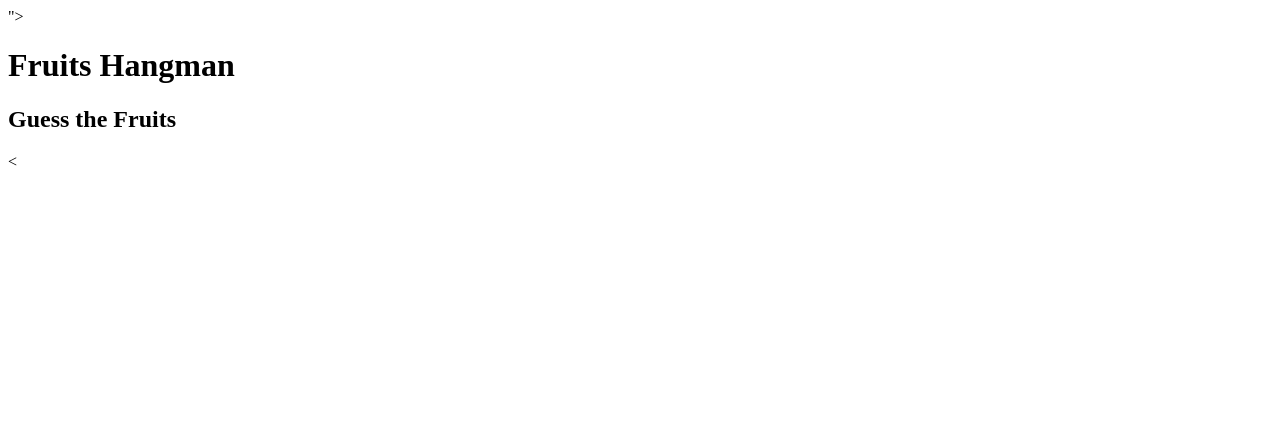
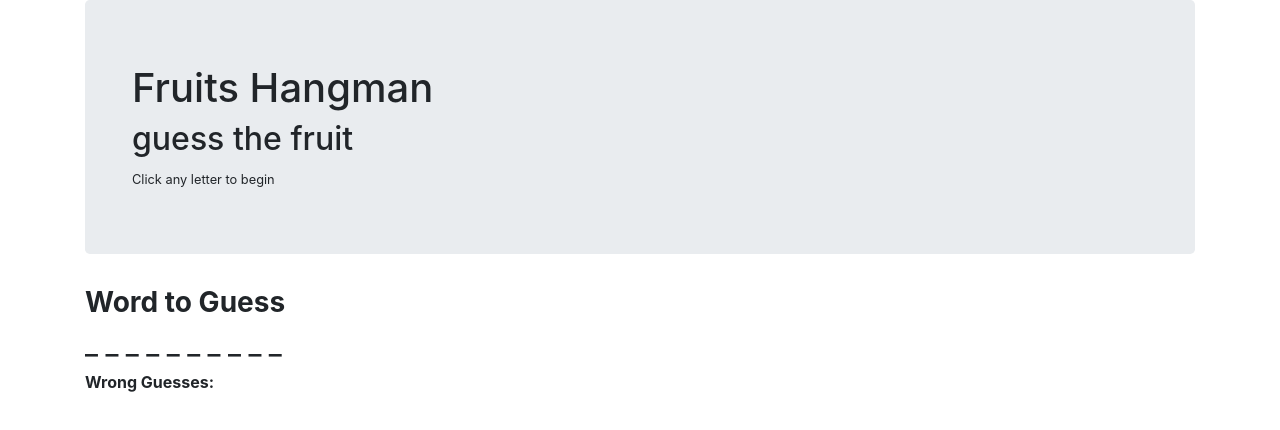
Before and after one commit to haroldm1109/Hangman, a plain HTML site: page index.html in a window 1280 px wide. Drawn offline with nearby package versions, Linux system fonts and the light colour scheme.

Commit message:
finishing the design, javascript

```diff
--- a/index.html
+++ b/index.html
@@ -1,21 +1,36 @@
 <!DOCTYPE html>
 <html>
 <head>
-	<title>Fruits</title>
+	<title>Fruits Hangman</title>
 
-	<link rel="stylesheet" type="text/css" href="<!-- Latest compiled and minified CSS -->
-<link rel="stylesheet" href="https://maxcdn.bootstrapcdn.com/bootstrap/3.3.7/css/bootstrap.min.css" integrity="sha384-BVYiiSIFeK1dGmJRAkycuHAHRg32OmUcww7on3RYdg4Va+PmSTsz/K68vbdEjh4u" crossorigin="anonymous">
-">
+	<link href="https://maxcdn.bootstrapcdn.com/bootstrap/4.0.0/css/bootstrap.min.css" rel="stylesheet" integrity="sha384-Gn5384xqQ1aoWXA+058RXPxPg6fy4IWvTNh0E263XmFcJlSAwiGgFAW/dAiS6JXm" crossorigin="anonymous">
 
 </head>
 <body>
-	<div class="container">
-		<div class="jumbotron">
-			<div class="container">
+	<div class='container'>
+		<div class='jumbotron'>
+			<div class='container'>
 				<h1>Fruits Hangman</h1>
-				<h2>Guess the Fruits</h2>
-				<
+				<h2>guess the fruit</h2>
+				<small>Click any letter to begin</small>
+			</div>
+		</div>
 
-	</div>
+		<div class='panel panel-default'>
+			<div class='panel-heading'>
+				<h3 class='panel-title'><strong>Word to Guess</strong></h3>
+			</div>
+
+			<div class="panel-body">
+
+				<h3 id="word-blanks">_ _ _ _ _ _ _ _ _ _</h3>
+		</div>
+
+		<div class="panel-body">
+
+			<strong>Wrong Guesses:</strong> <span id="word-gueses"></span>
+
+		</div>
+
+
 </body>
-</html>
```
Also changed, not shown: logic.js (+40 -0 lines).
